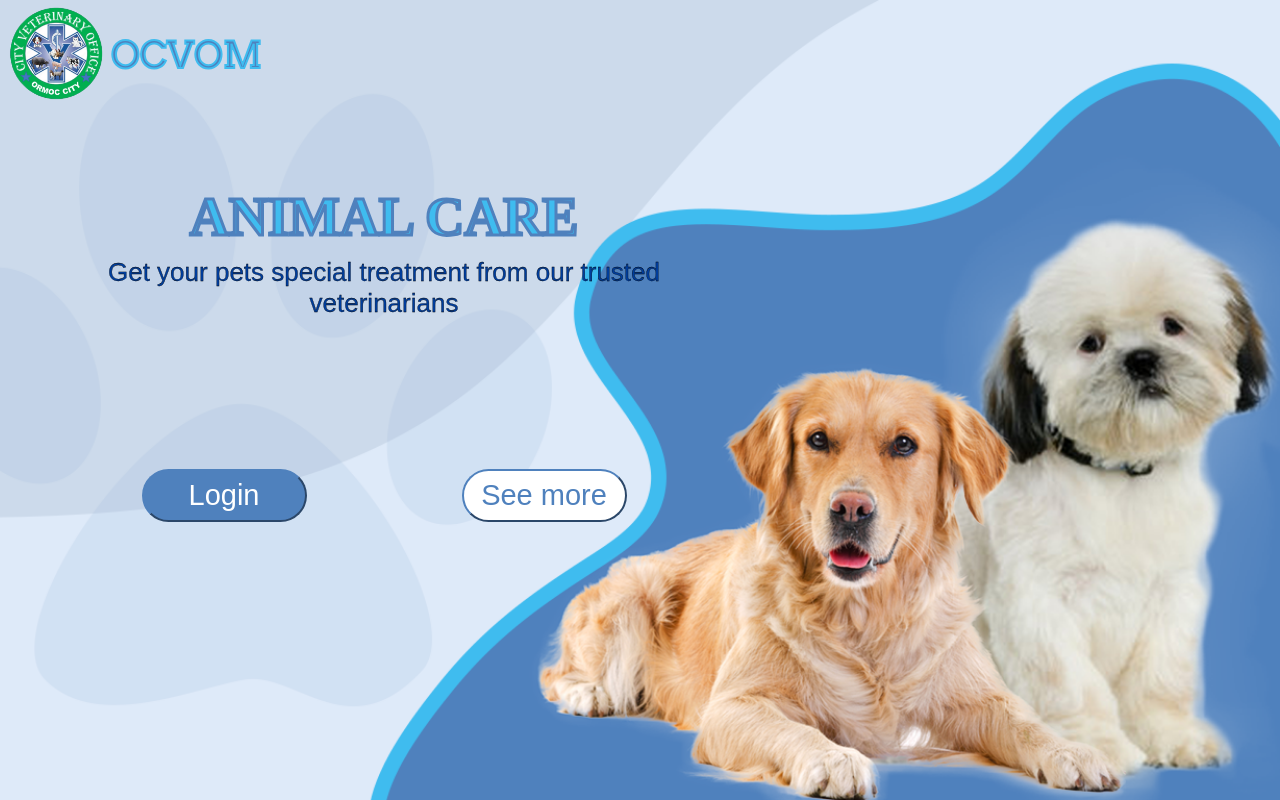
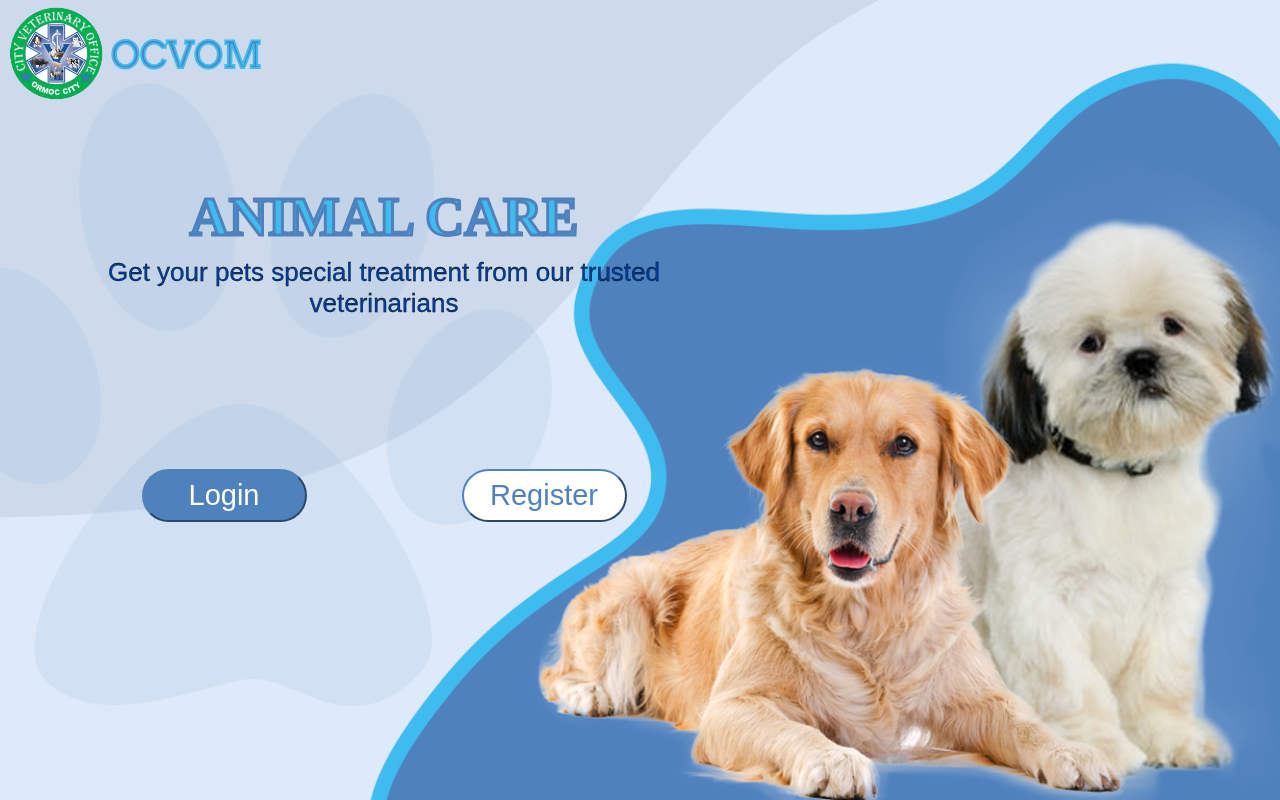
Before and after one commit to Dafz1010/OCVOM, a Rails app: page / in a window 1280 px wide. Run offline with Rails 7, Linux system fonts and the light colour scheme; style sheets or scripts are compiled from the project's sources; parts of the project's set-up code (start-up, migrations or seed data) failed here and were passed over; some libraries are stand-ins or nearby versions; some web fonts are replaced.

Commit message:
Replace See More to Register

```diff
--- a/app/views/home/index.html.erb
+++ b/app/views/home/index.html.erb
@@ -4,8 +4,8 @@
     <h1>ANIMAL CARE</h1>
     <p>Get your pets special treatment from our trusted veterinarians</p>
     <div class="home-i-b">
-      <%= button_to "Login", new_session_path, method: :get%>
-      <%= button_to "See more", root_path, method: :get%>
+      <%= button_to "Login", login_path, method: :get%>
+      <%= button_to "Register", register_path, method: :get%>
     </div>
   </div>
 </div>
```
